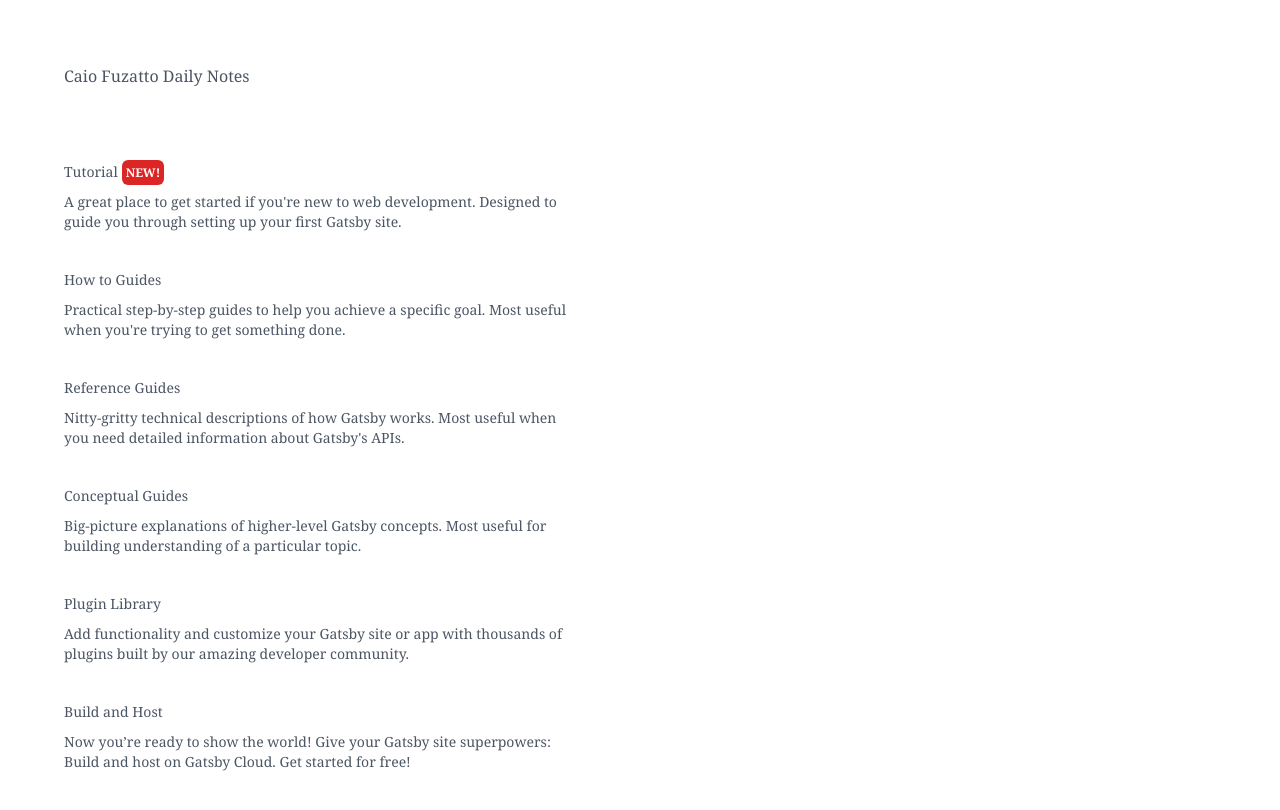
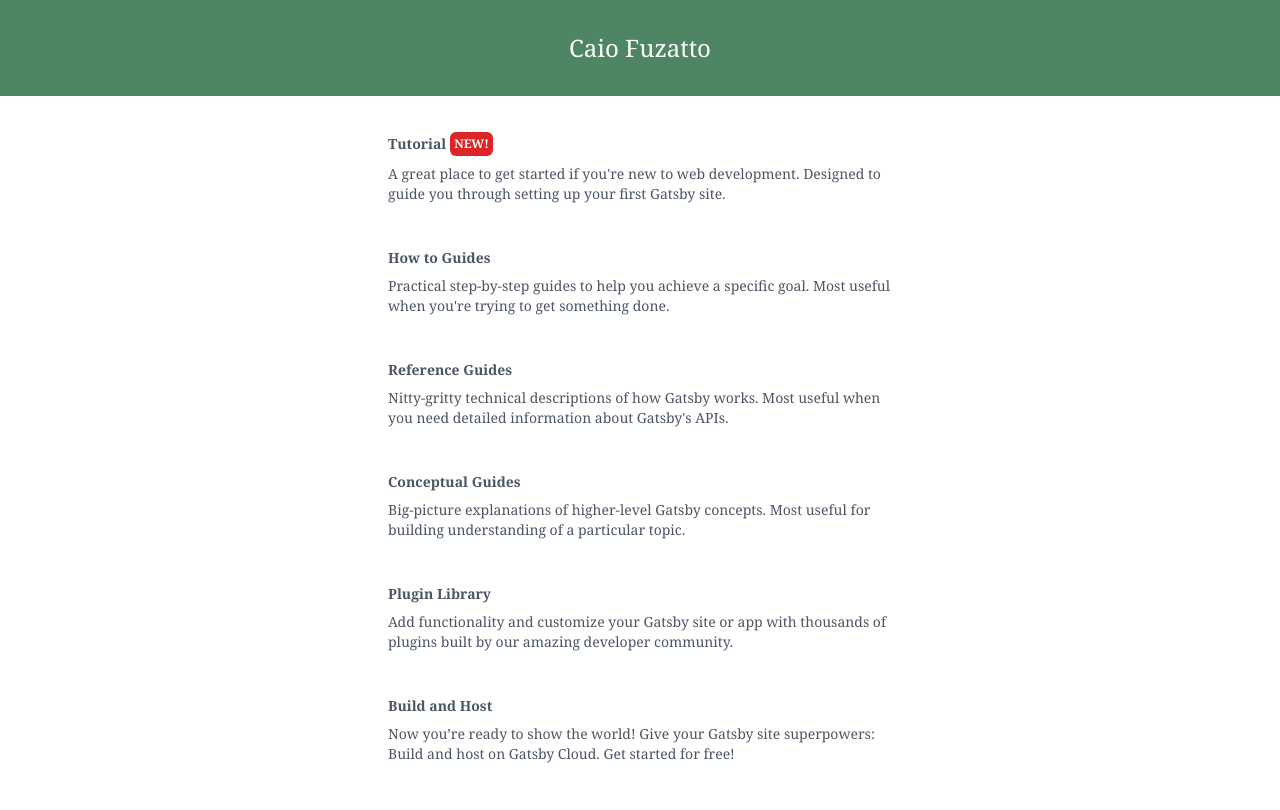
Before and after one commit to itsmicaio/my-web-page, a Gatsby site: page / in a window 1280 px wide. Built offline with nearby package versions, Linux system fonts and the light colour scheme; Gatsby itself is replaced by a stand-in of ours.

Commit message:
finish first home style

```diff
--- a/src/pages/index.tsx
+++ b/src/pages/index.tsx
@@ -49,35 +49,35 @@
 
 const IndexPage: React.FC<PageProps> = () => {
   return (
-    <main className="p-16 text-gray-600 font-serif" >
-      <h1
-        className="mt-0 mb-16 max-w-xs"
-      >
-        Caio Fuzatto Daily Notes
-      </h1>
-      <ul className="pl-0 mb-24">
+    <main className="text-gray-600 font-serif">
+      <header className="bg-green w-full flex flex-col items-center mb-7">
+        <h1 className="my-8 max-w-xs text-white text-2xl">Caio Fuzatto</h1>
+      </header>
+      <ul className="pl-0 w-full flex flex-col items-center">
         {links.map((link) => (
           <li
             key={link.url}
-            className="font-thin text-2xl max-w-lg mb-7"
+            className="group hover:bg-gray-200 font-thin text-2xl max-w-lg mb-7 py-2 px-1"
           >
-            <span>
             <a
-                className="text-sm"
+              className="block"
               href={`${link.url}?utm_source=starter&utm_medium=start-page&utm_campaign=minimal-starter-ts`}
             >
-                {link.text}
-              </a>
+              <div className="flex items-center">
+                <h6 className="text-sm font-semibold group-hover:text-green">{link.text}</h6>
                 {link.badge && (
                   <span
-                  className="text-white p-1 font-bold text-xs rounded-md mx-1 bg-red-600"
+                    className="text-white p-1 font-bold text-xs rounded-md mx-1 bg-red-600 group-hover:bg-black group-hover:text-white"
                     aria-label="New Badge"
                   >
                     NEW!
                   </span>
                 )}
-              <p className="text-sm mt-2 mb-0 leading-5">{link.description}</p>
-            </span>
+              </div>
+              <p className="text-sm mt-2 mb-0 leading-5 group-hover:text-green">
+                {link.description}
+              </p>
+            </a>
           </li>
         ))}
       </ul>
```
Lines whose indentation alone changed are shown as unchanged.
